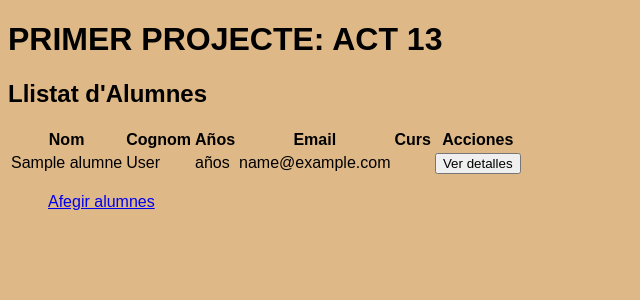
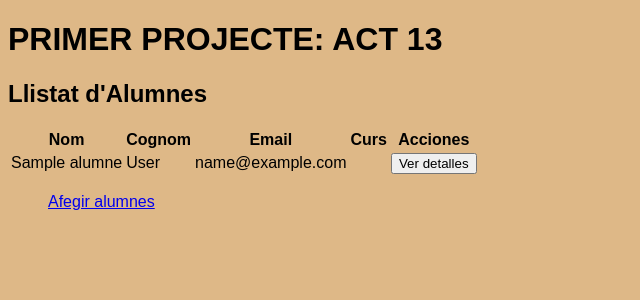
Before and after one commit to EdwindanielTIC/django_DanielRamirez, a Django app: page /centre/alumnos/ in a window 1280 px wide. Shown: the part 46-346 px from the top of the page, without its empty margins (0-640 px from the left). Run offline with Django 4.2, Linux system fonts and the light colour scheme; tables that the repository leaves empty hold one stand-in row (values such as "Sample post"); some libraries are stand-ins or nearby versions.

Commit message:
haciendo el push

```diff
--- a/Actividad13/config/centre/templates/alumnos.html
+++ b/Actividad13/config/centre/templates/alumnos.html
@@ -9,7 +9,6 @@
     <tr>
         <th>Nom</th>
         <th>Cognom</th>
-        <th>Años</th>
         <th>Email</th>
         <th>Curs</th>
         <th>Acciones</th>
@@ -18,7 +17,6 @@
     <tr>
         <td>{{ usr.name }}</td>
         <td>{{ usr.surname }}</td>
-        <td>{{ usr.age }} años</td>
         <td>{{ usr.email }}</td>
         <td>{{ usr.Curs }}</td>
         <td>
```
